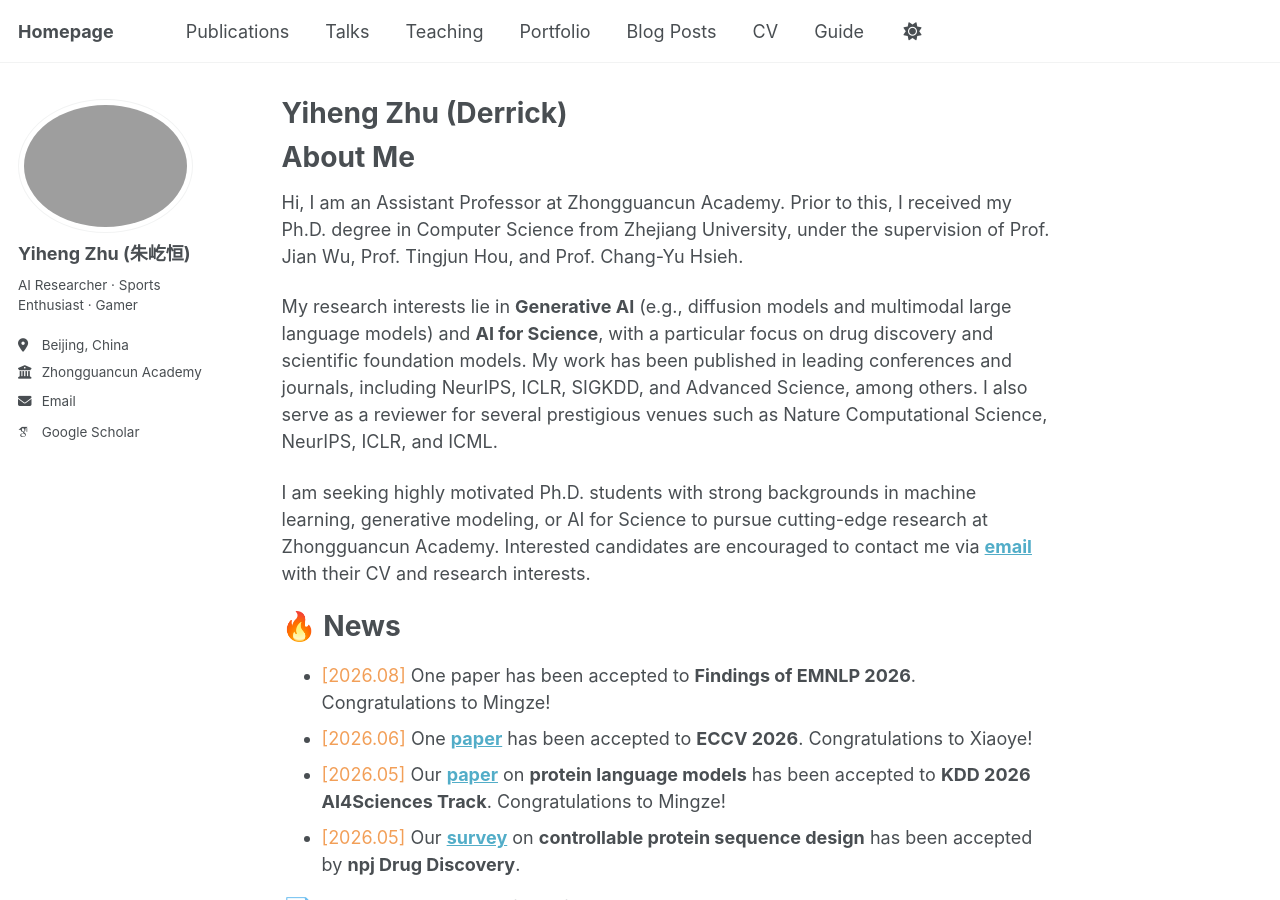
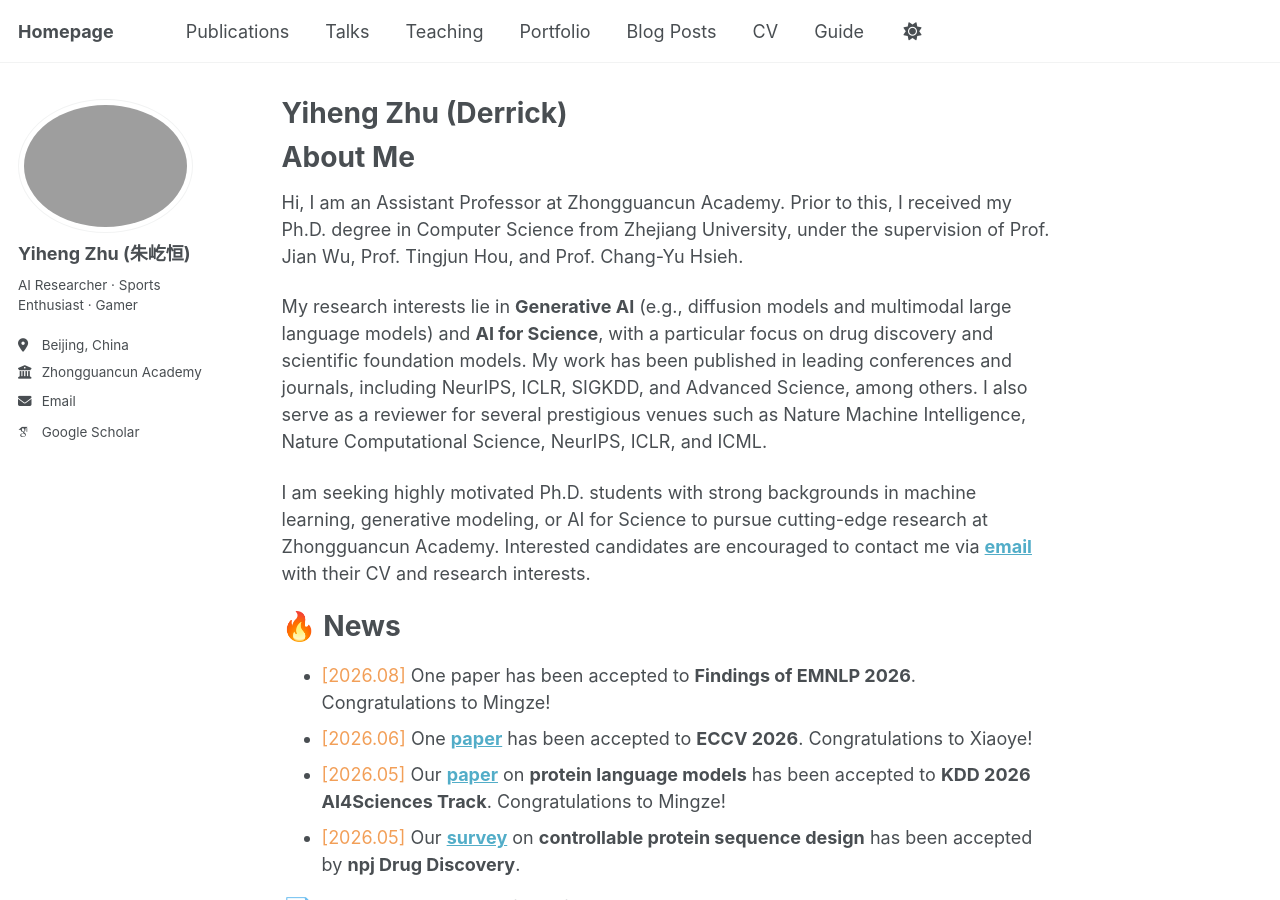
Before and after one commit to derrickzhu147/derrickzhu147.github.io, a Jekyll site: the page built from _pages/about.md, in a window 1280 px wide and 900 px high. Built offline with Jekyll 4.4.1, drawn with Linux system fonts in a browser that asks for light colours; some web fonts are replaced; a script that is not in the unit is left out.

Commit message:
Update about.md

```diff
--- a/_pages/about.md
+++ b/_pages/about.md
@@ -11,7 +11,7 @@ About Me
 ======
 Hi, I am an Assistant Professor at Zhongguancun Academy. Prior to this, I received my Ph.D. degree in Computer Science from Zhejiang University, under the supervision of Prof. Jian Wu, Prof. Tingjun Hou, and Prof. Chang-Yu Hsieh.
 
-My research interests lie in **Generative AI** (e.g., diffusion models and multimodal large language models) and **AI for Science**, with a particular focus on drug discovery and scientific foundation models. My work has been published in leading conferences and journals, including NeurIPS, ICLR, SIGKDD, and Advanced Science, among others. I also serve as a reviewer for several prestigious venues such as Nature Computational Science, NeurIPS, ICLR, and ICML.
+My research interests lie in **Generative AI** (e.g., diffusion models and multimodal large language models) and **AI for Science**, with a particular focus on drug discovery and scientific foundation models. My work has been published in leading conferences and journals, including NeurIPS, ICLR, SIGKDD, and Advanced Science, among others. I also serve as a reviewer for several prestigious venues such as Nature Machine Intelligence, Nature Computational Science, NeurIPS, ICLR, and ICML.
 
 I am seeking highly motivated Ph.D. students with strong backgrounds in machine learning, generative modeling, or AI for Science to pursue cutting-edge research at Zhongguancun Academy. Interested candidates are encouraged to contact me via **[email](mailto:zhuyiheng@zgci.ac.cn)** with their CV and research interests.
 
```
